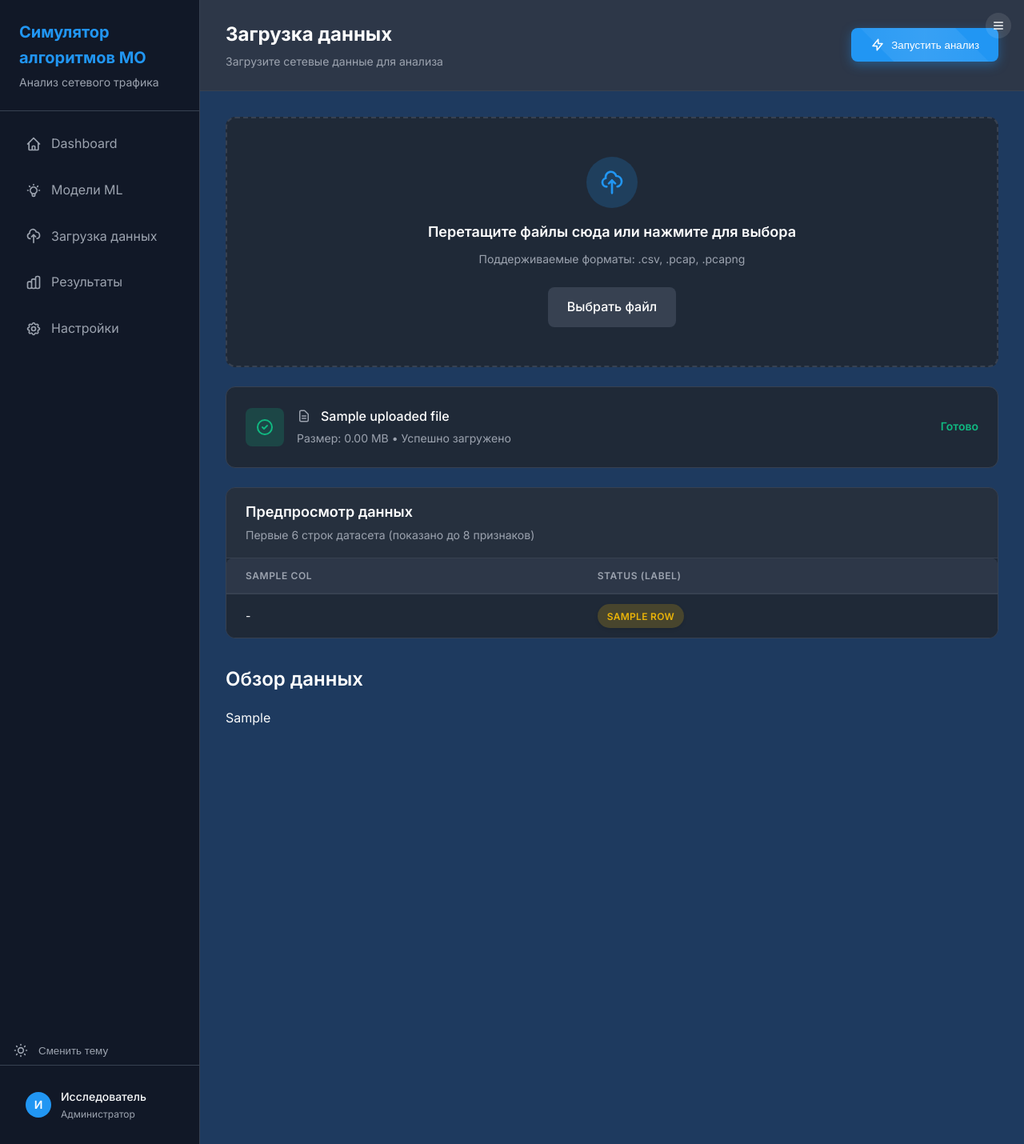
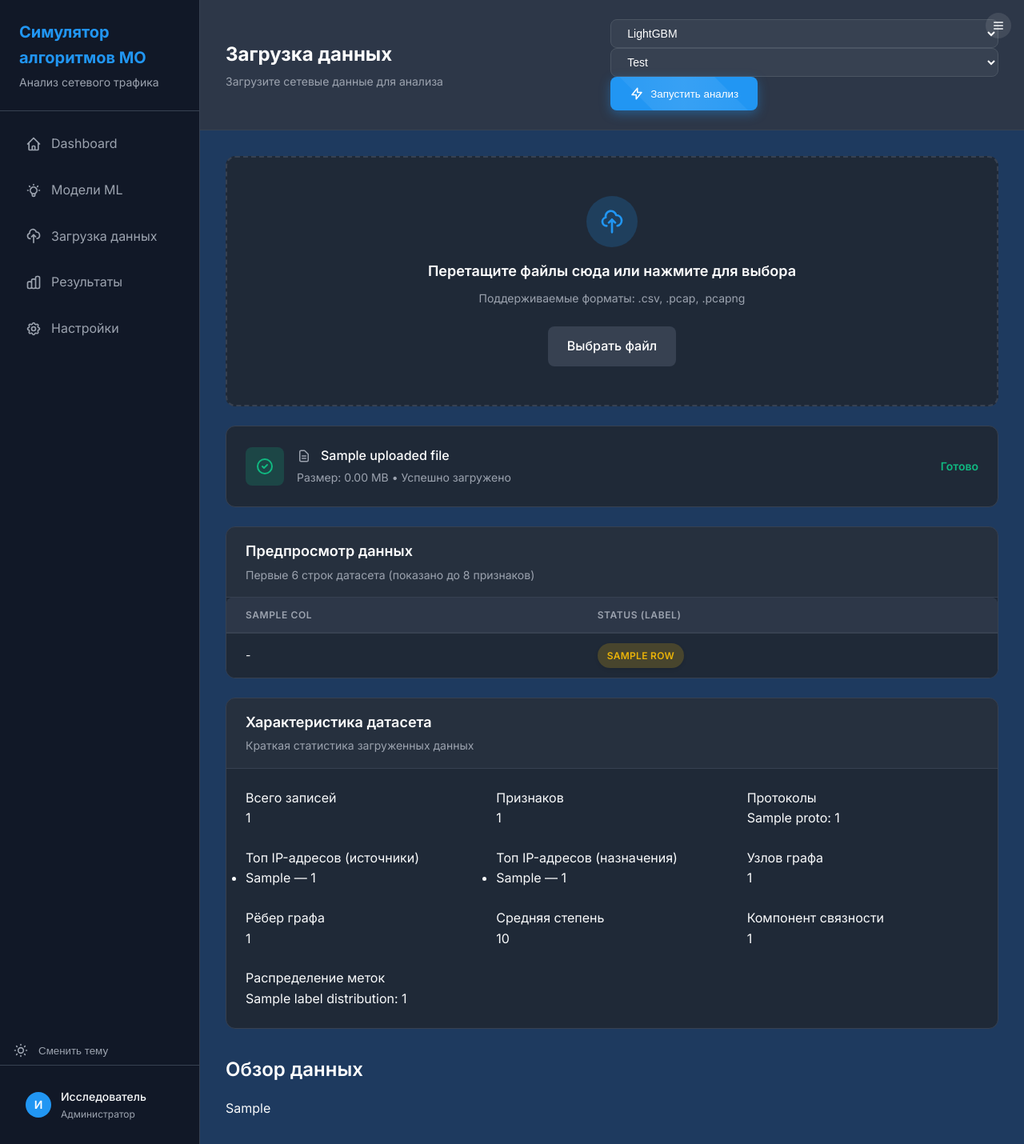
Before and after one commit to alyas10/Web, a Flask app: template templates/data_upload.html in a window 1280 px wide. Shown: the whole page at 80% size. Run offline with Flask 3, Linux system fonts and the light colour scheme; the template is opened without the code that fills it: most values are stand-ins (such as "Sample title", 1, 10 or a date in 2020); some libraries are stand-ins or nearby versions.

Commit message:
Update data_upload.html

```diff
--- a/templates/data_upload.html
+++ b/templates/data_upload.html
@@ -19,9 +19,17 @@
         {% if uploaded_file %}
         <form action="{{ url_for('data.start_analysis') }}" method="post" style="display: inline;">
             <input type="hidden" name="filename" value="{{ uploaded_file.name }}">
-            <!-- Опционально: передать модель и среду, если они выбираются на этой странице -->
-            <!-- <input type="hidden" name="algo" value="lightgbm"> -->
-            <!-- <input type="hidden" name="env" value="test"> -->
+            <!-- Выбор модели и среды -->
+            <select name="algo" class="input-field" style="margin-right: 10px;" onclick="event.stopPropagation()">
+                <option value="lightgbm">LightGBM</option>
+                <option value="xgboost">XGBoost</option>
+                <option value="random_forest">Random Forest</option>
+                <option value="isolation_forest">Isolation Forest</option>
+            </select>
+            <select name="env" class="input-field" style="margin-right: 10px;" onclick="event.stopPropagation()">
+                <option value="test">Test</option>
+                <option value="prod">Production</option>
+            </select>
             <button type="submit" class="btn btn-primary">
                 <svg class="btn-icon" fill="none" stroke="currentColor" viewBox="0 0 24 24">
                     <path stroke-linecap="round" stroke-linejoin="round" stroke-width="2" d="M13 10V3L4 14h7v7l9-11h-7z"></path>
@@ -121,6 +129,93 @@
                 </table>
             </div>
         </div>
+         {% if data_summary %}
+        <div class="card">
+            <div class="card-header">
+                <h3 class="card-title">Характеристика датасета</h3>
+                <p class="card-subtitle">Краткая статистика загруженных данных</p>
+            </div>
+            <div class="summary-grid" style="display: grid; grid-template-columns: repeat(auto-fit, minmax(250px, 1fr)); gap: 1.5rem; padding: 1.5rem;">
+                <!-- Основная статистика -->
+                <div class="summary-item">
+                    <div class="summary-label">Всего записей</div>
+                    <div class="summary-value">{{ data_summary.total_rows }}</div>
+                </div>
+                <div class="summary-item">
+                    <div class="summary-label">Признаков</div>
+                    <div class="summary-value">{{ data_summary.total_columns }}</div>
+                </div>
+
+                <!-- Распределение протоколов -->
+                {% if data_summary.protocols %}
+                <div class="summary-item full-width">
+                    <div class="summary-label">Протоколы</div>
+                    <div class="protocol-list">
+                        {% for proto, count in data_summary.protocols.items() %}
+                            <span class="protocol-badge">{{ proto }}: {{ count }}</span>
+                        {% endfor %}
+                    </div>
+                </div>
+                {% endif %}
+
+                <!-- Топ IP адресов -->
+                {% if data_summary.top_src_ips %}
+                <div class="summary-item full-width">
+                    <div class="summary-label">Топ IP-адресов (источники)</div>
+                    <ul class="ip-list">
+                        {% for ip, count in data_summary.top_src_ips.items() %}
+                            <li>{{ ip }} — {{ count }}</li>
+                        {% endfor %}
+                    </ul>
+                </div>
+                {% endif %}
+
+                {% if data_summary.top_dst_ips %}
+                <div class="summary-item full-width">
+                    <div class="summary-label">Топ IP-адресов (назначения)</div>
+                    <ul class="ip-list">
+                        {% for ip, count in data_summary.top_dst_ips.items() %}
+                            <li>{{ ip }} — {{ count }}</li>
+                        {% endfor %}
+                    </ul>
+                </div>
+                {% endif %}
+
+                <!-- Статистика графа -->
+                {% if data_summary.graph_stats %}
+                <div class="summary-item">
+                    <div class="summary-label">Узлов графа</div>
+                    <div class="summary-value">{{ data_summary.graph_stats.num_nodes }}</div>
+                </div>
+                <div class="summary-item">
+                    <div class="summary-label">Рёбер графа</div>
+                    <div class="summary-value">{{ data_summary.graph_stats.num_edges }}</div>
+                </div>
+                <div class="summary-item">
+                    <div class="summary-label">Средняя степень</div>
+                    <div class="summary-value">{{ data_summary.graph_stats.avg_degree }}</div>
+                </div>
+                <div class="summary-item">
+                    <div class="summary-label">Компонент связности</div>
+                    <div class="summary-value">{{ data_summary.graph_stats.num_components }}</div>
+                </div>
+                {% endif %}
+
+                <!-- Распределение меток -->
+                {% if data_summary.label_distribution %}
+                <div class="summary-item full-width">
+                    <div class="summary-label">Распределение меток</div>
+                    <div class="label-list">
+                        {% for label, count in data_summary.label_distribution.items() %}
+                            <span class="label-badge label-{{ label|lower }}">{{ label }}: {{ count }}</span>
+                        {% endfor %}
+                    </div>
+                </div>
+                {% endif %}
+            </div>
+        </div>
+        {% endif %}
+
         {% elif uploaded_file %}
         <div class="card" style="padding: 20px; text-align: center;">
             <p>Данные загружены, но не могут быть отображены. Проверьте формат файла.</p>
```
